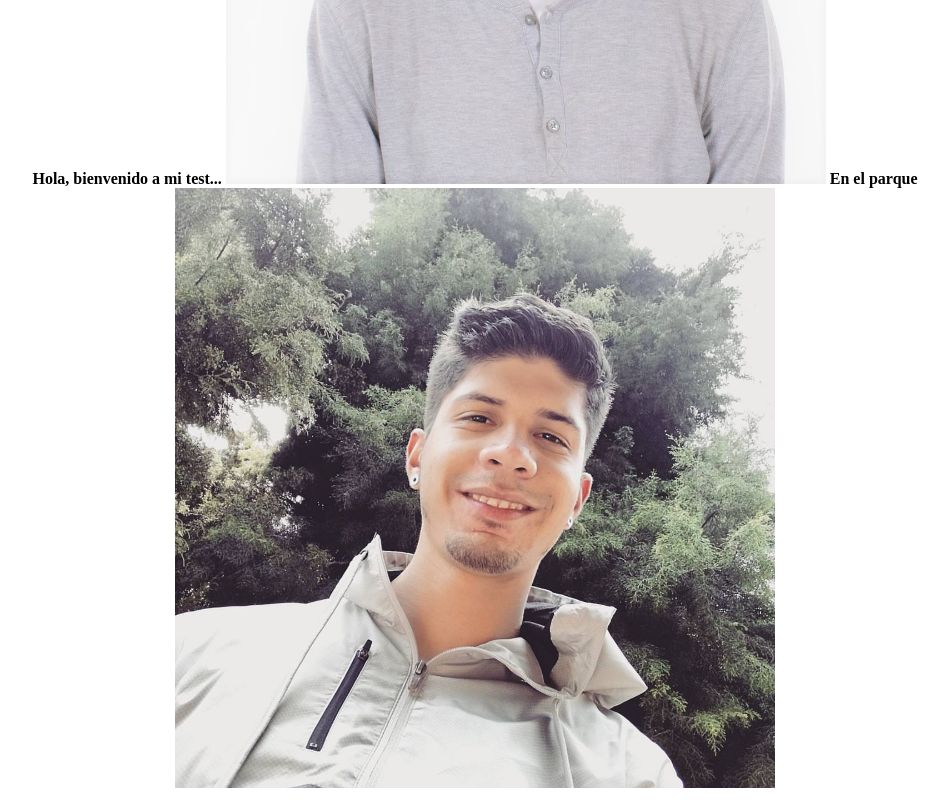
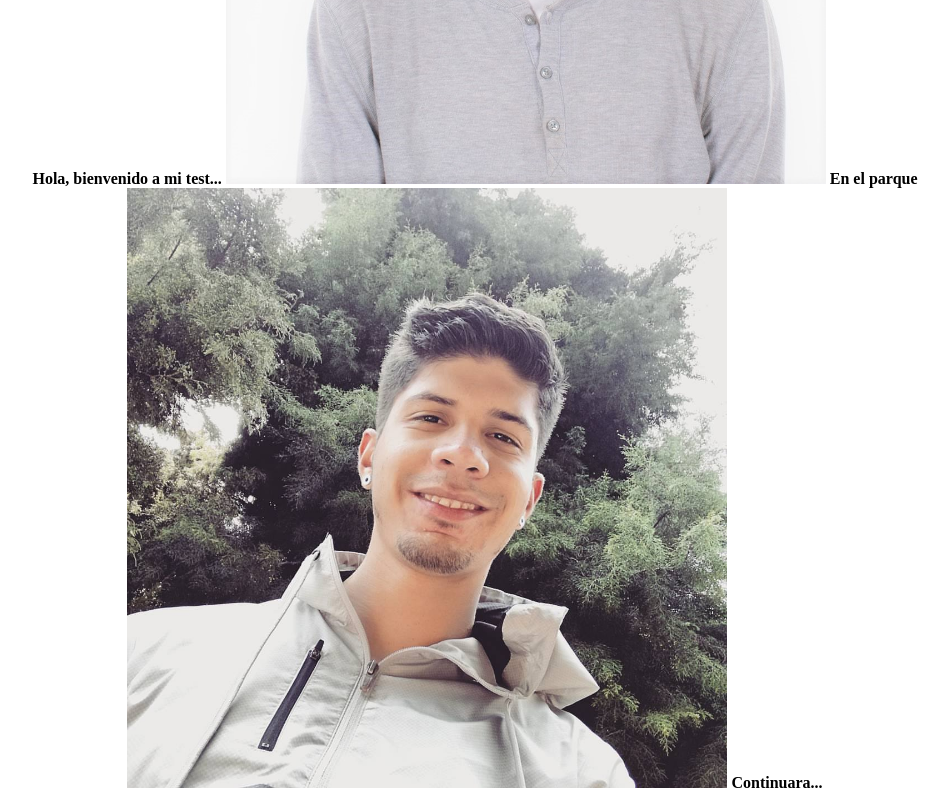
Before and after one commit to vonsid/invie-github, a plain HTML site: page index.html in a window 1280 px wide. Shown: the part 424-1224 px from the top of the page, without its empty margins (165-1113 px from the left). Drawn offline with Linux system fonts and the light colour scheme.

Commit message:
Agregando más palabras...

```diff
--- a/index.html
+++ b/index.html
@@ -8,6 +8,7 @@
             <img src="julio.jpg" width ="600" height="600" alt="Yo">
           <b>En el parque</b>
             <img src="parque.jpg" width="600" height="600" alt="Parque">
+            <b>Continuara...</b>
       </center>
     </body>
 </html>
```
